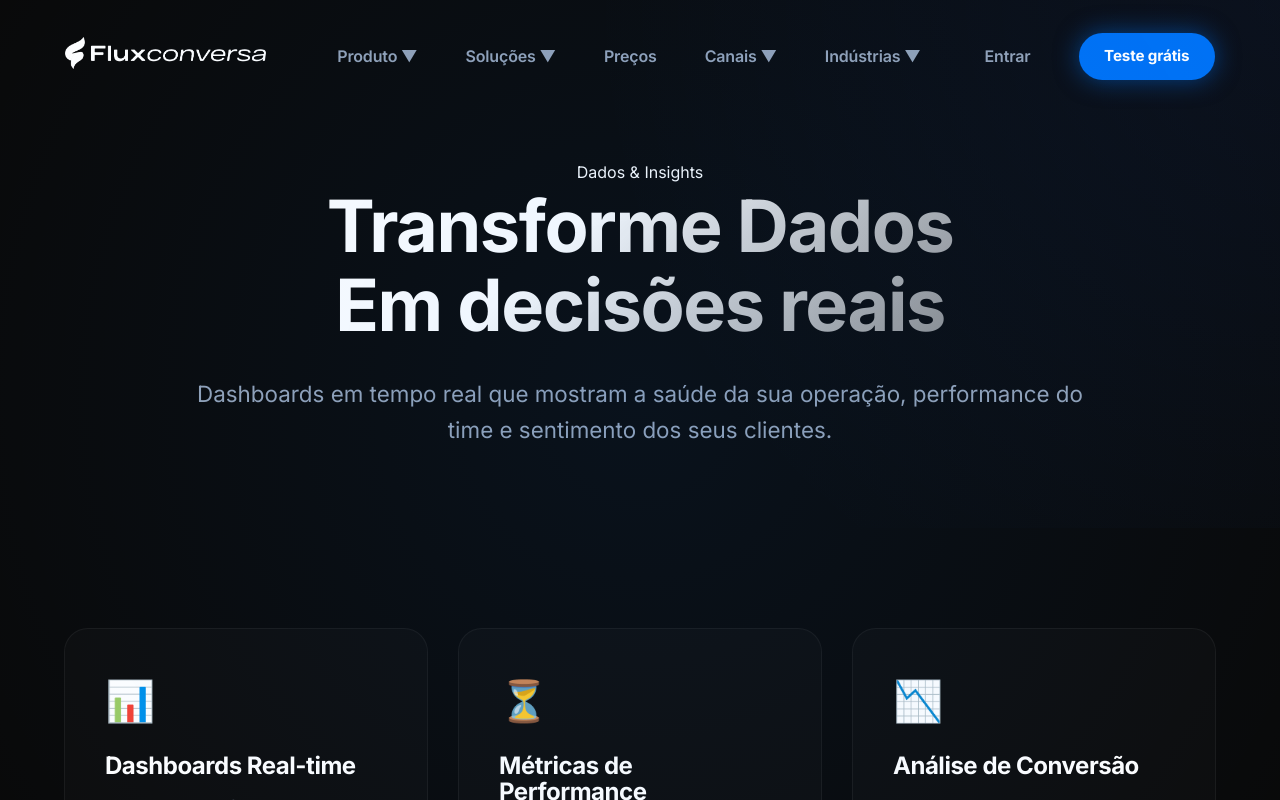
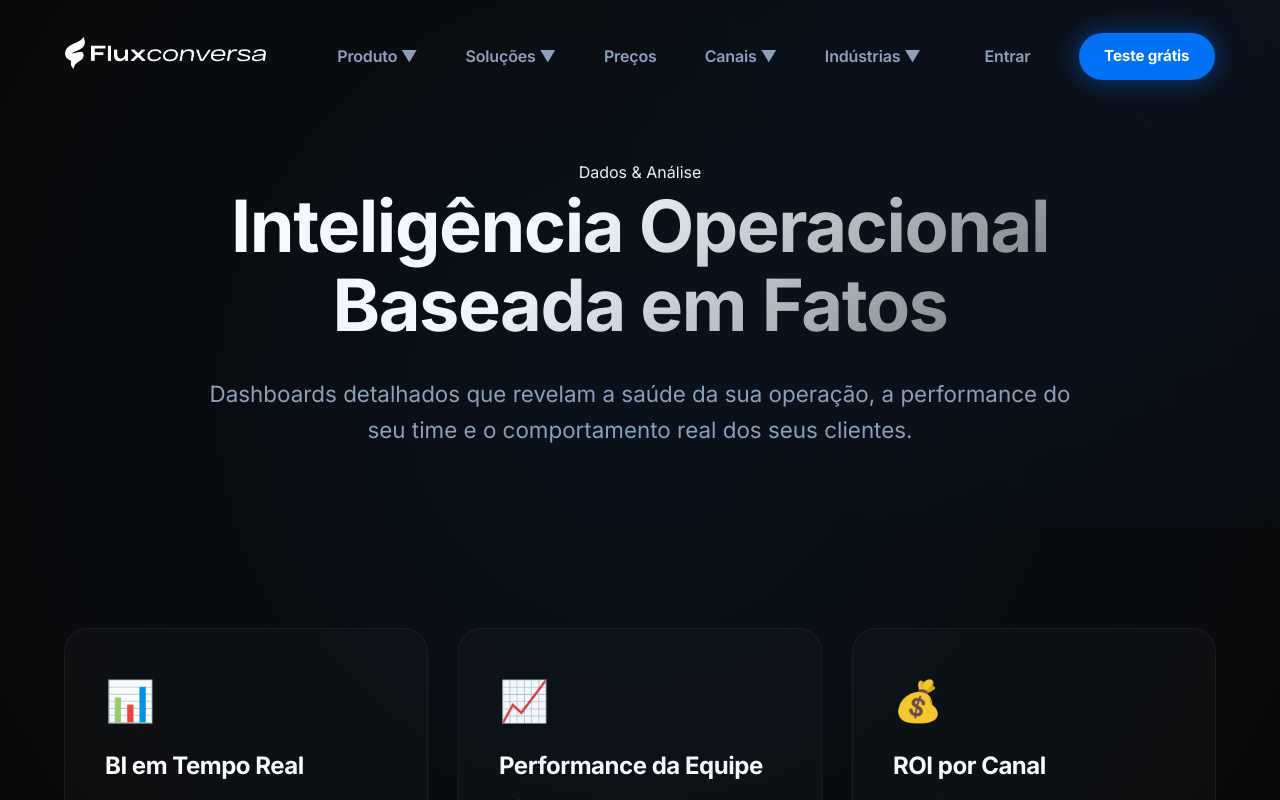
Before and after one commit to gabrielpiment/Flux1, a Nuxt app: page /relatorios in a window 1280 px wide. Shown: the top 800 px of the page. Built offline with nearby package versions, Linux system fonts and the light colour scheme.

Commit message:
docs: refine product pages content balance

```diff
--- a/app/pages/atendimento-cliente.vue
+++ b/app/pages/atendimento-cliente.vue
@@ -1,38 +1,39 @@
 <template>
-  <ProductTemplate eyebrow="Suporte" :title-lines="['Atendimento de Elite', 'Sem filas de espera']"
-    description="Ofereça um suporte que encanta. Resolva problemas complexos com IA e mantenha o toque humano onde ele é indispensável."
+  <ProductTemplate eyebrow="Suporte" :title-lines="['Atendimento de Elite', 'Eficácia em cada Ticket']"
+    description="Ofereça um suporte que encanta. Alie a agilidade da automação ao toque humano indispensável para resolver problemas complexos."
     :features="[
       { icon: '⭐', title: 'CSAT & NPS Nativo', description: 'Meça a satisfação do cliente automaticamente após cada interação.' },
-      { icon: '📈', title: 'SLA Dashboard', description: 'Garanta que nenhum cliente espere além do tempo estabelecido.' }
+      { icon: '📈', title: 'SLA Dashboard', description: 'Garanta que nenhum cliente espere além do tempo estabelecido com alertas de atraso.' }
     ]" :details="[
       {
-        title: 'FCR: Resolução no Primeiro Contato',
-        description: 'Aumente sua taxa de resolução sem intervenção humana. Nossa IA pode ser treinada para resolver dúvidas complexas buscando dados na sua base de conhecimento.',
+        title: 'Orquestração de Filas e Fluxos',
+        description: 'Gerencie o volume de atendimentos com inteligência, garantiendo que cada cliente seja direcionado ao especialista correto.',
         items: [
-          'Respostas contextualizadas e precisas',
-          'Busca em documentos e manuais internos',
-          'Redução de tickets repetitivos em até 70%'
+          'Distribuição automática por carga de trabalho',
+          'Níveis de prioridade baseados no perfil do cliente',
+          'Transmissão suave entre canais sem perda de contexto'
         ],
-        visualLabel: 'Resolution Engine'
+        visualLabel: 'Queue Management'
       },
       {
-        title: 'Satisfação sob Controle',
-        description: 'Meça o sucesso de cada interação automaticamente. Colete feedback e identifique promotores da sua marca em tempo real.',
+        title: 'Satisfação e Feedback Contínuo',
+        description: 'Transforme cada atendimento em um insight valioso. Colete feedbacks detalhados e identifique promotores da sua marca.',
         items: [
-          'Pesquisas de CSAT e NPS nativas',
-          'Relatórios de evolução do suporte'
+          'Pesquisas de CSAT e NPS integradas',
+          'Análise de sentimento das interações',
+          'Relatórios de evolução da qualidade do suporte'
         ],
         visualLabel: 'Experience Metrics'
       },
       {
-        title: 'Omnichannel Verdadeiro',
-        description: 'Dê ao seu cliente a liberdade de escolher o canal, sem que seu time perca o contexto da conversa.',
+        title: 'Colaboração Humana em Escala',
+        description: 'Dê ao seu time as ferramentas para trabalharem juntos. Resolva problemas complexos com o apoio de toda a organização.',
         items: [
-          'Histórico unificado entre todos os canais',
-          'Transição fluida entre IA e suporte humano',
-          'Gestão de filas por nível de urgência'
+          'Notas internas privadas para especialistas',
+          'Histórico completo de interações passadas',
+          'Transferência de chats com resumo contextualizado'
         ],
-        visualLabel: 'Omnichannel View'
+        visualLabel: 'Collaborative Support'
       }
     ]" />
 </template>
--- a/app/pages/caixa-entrada.vue
+++ b/app/pages/caixa-entrada.vue
@@ -1,38 +1,38 @@
 <template>
-  <ProductTemplate eyebrow="Omnichannel" :title-lines="['Uma única caixa', 'Para todos os canais']"
-    description="Centralize WhatsApp, Instagram, Email e Chat em uma interface poderosa desenhada para alta performance e colaboração."
+  <ProductTemplate eyebrow="Omnichannel" :title-lines="['Uma única caixa', 'Para todo o seu time']"
+    description="Centralize WhatsApp, Instagram, Email e Chat em uma interface desenhada para alta performance humana e colaboração entre departamentos."
     :features="[
-      { icon: '📥', title: 'Inbox Unificado', description: 'Esqueça abas abertas. Gerencie todas as interações da sua marca em um só lugar.' },
-      { icon: '👥', title: 'Equipe Colaborativa', description: 'Mencione colegas, transfira chats e trabalhe em conjunto para resolver tickets.' },
-      { icon: '🕵️', title: 'Histórico Completo', description: 'Veja a jornada completa do cliente em todos os canais cronologicamente.' }
+      { icon: '📥', title: 'Inbox Unificado', description: 'Gerencie todas as interações da sua marca em uma única tela, sem trocar de abas.' },
+      { icon: '👥', title: 'Gestão de Equipes', description: 'Organize atendentes por departamentos, turnos ou níveis de especialidade.' },
+      { icon: '🕵️', title: 'Contexto 360°', description: 'Veja o histórico completo do cliente e interações passadas antes mesmo de responder.' }
     ]" :details="[
       {
-        title: 'Produtividade de Elite',
-        description: 'Ferramentas desenhadas para reduzir a carga cognitiva do time e acelerar o tempo de resolução (TMR).',
+        title: 'Produtividade Humana de Elite',
+        description: 'Ferramentas criadas para remover a fricção do dia a dia e permitir que seu time foque no que realmente importa: o cliente.',
         items: [
-          'Respostas rápidas',
-          'Tags e filtros inteligentes',
-          'Atalhos de teclado'
+          'Biblioteca de respostas rápidas padronizadas',
+          'Tags de organização por assunto ou urgência',
+          'Atalhos de teclado para navegação ultra-veloz'
         ],
         visualLabel: 'Productivity UI'
       },
       {
-        title: 'Gestão de SLA e Prazos',
-        description: 'Garanta que nenhum cliente fique sem resposta. Configure alertas e priorizações automáticas baseadas em tempo de espera.',
+        title: 'Monitoramento em Tempo Real',
+        description: 'Supervisores podem acompanhar a carga de trabalho do time e intervir em conversas críticas para garantir a qualidade.',
         items: [
-          'Contagem regressiva de SLA visível',
-          'Escalonamento automático de tickets',
-          'Relatórios de gaps de atendimento'
+          'Visão geral da fila de espera por canal',
+          'Sussurro (notas que só o atendente vê)',
+          'Painel de produtividade individual e coletiva'
         ],
-        visualLabel: 'SLA Dashboard'
+        visualLabel: 'Supervisor Dashboard'
       },
       {
-        title: 'Colaboração em Tempo Real',
-        description: 'Elimine silos de informação. Sua equipe pode colaborar internamente sem que o cliente veja as notas de bastidores.',
+        title: 'Colaboração sem Barreiras',
+        description: 'Elimine a troca de mensagens externa para resolver um ticket. Comunique-se com seus colegas dentro do próprio chat.',
         items: [
-          'Notas internas privadas (Mentions)',
-          'Transferência com contexto total',
-          'Visualização de quem está digitando'
+          'Menções internas (@name) em notas privadas',
+          'Transferência de chamados com histórico preservado',
+          'Indicador de presença para evitar duplicidade de resposta'
         ],
         visualLabel: 'Team Collaboration'
       }
--- a/app/pages/relatorios.vue
+++ b/app/pages/relatorios.vue
@@ -1,40 +1,40 @@
 <template>
-  <ProductTemplate eyebrow="Dados & Insights" :title-lines="['Transforme Dados', 'Em decisões reais']"
-    description="Dashboards em tempo real que mostram a saúde da sua operação, performance do time e sentimento dos seus clientes."
+  <ProductTemplate eyebrow="Dados & Análise" :title-lines="['Inteligência Operacional', 'Baseada em Fatos']"
+    description="Dashboards detalhados que revelam a saúde da sua operação, a performance do seu time e o comportamento real dos seus clientes."
     :features="[
-      { icon: '📊', title: 'Dashboards Real-time', description: 'Monitore KPIs críticos no exato momento em que as coisas acontecem.' },
-      { icon: '⏳', title: 'Métricas de Performance', description: 'Tempo Médio de Atendimento (TMA) e Tempo Médio de Resposta (TMR).' },
-      { icon: '📉', title: 'Análise de Conversão', description: 'Entenda quais canais e automações estão gerando mais receita direta.' }
+      { icon: '📊', title: 'BI em Tempo Real', description: 'Acompanhe o volume de atendimentos e gargalos operacionais no exato momento em que ocorrem.' },
+      { icon: '📈', title: 'Performance da Equipe', description: 'Métricas individuais e coletivas de TMA, TMR e eficácia na resolução de problemas.' },
+      { icon: '💰', title: 'ROI por Canal', description: 'Identifique quais canais de comunicação trazem o maior retorno financeiro para o seu negócio.' }
     ]" :details="[
       {
-        title: 'Insights',
-        description: 'Tome decisões baseadas em fatos.',
+        title: 'Visão Analítica Completa',
+        description: 'Não apenas dados, mas insights prontos para ação. Entenda onde sua operação está perdendo eficiência.',
         items: [
-          'Detecção de gargalos de atendimento',
-          'Relatórios de conversas com clientes',
-          'Heatmap de horários de pico'
+          'Distribuição de chamados por horário e canal',
+          'Motivos de atendimento mais frequentes',
+          'Heatmap de demanda para otimização de turnos'
         ],
-        visualLabel: 'Insights Engine'
+        visualLabel: 'Operational Insights'
       },
       {
-        title: 'Rastreamento de dados',
-        description: 'Saiba exatamente quanto cada centavo investido em automação está retornando para o seu negócio.',
+        title: 'Rastreamento de Conversão',
+        description: 'Saiba exatamente como cada interação contribui para o seu faturamento final.',
         items: [
-          'Rastreamento de links de conversão via pixel',
-          'Rastreamento de cliques no link de conversão',
-          'Dashboard de performance de vendas'
+          'Atribuição de vendas por canal de origem',
+          'Rastreamento de cliques em CTAs dentro do chat',
+          'Taxa de conversão de atendimentos em vendas'
         ],
-        visualLabel: 'ROI Analytics'
+        visualLabel: 'Conversion tracking'
       },
       {
-        title: 'Exportação e Automação',
-        description: 'Receba os dados onde você precisar. Automatize o envio de relatórios para stakeholders e parceiros.',
+        title: 'Governança e Exportação',
+        description: 'Seus dados onde você precisa deles. Mantenha o controle total sobre a informação gerada na plataforma.',
         items: [
-          'Envios agendados via E-mail/WhatsApp',
-          'Exportações em CSV, PDF e JSON',
-          'Integração com PowerBI e Looker'
+          'Agendamento de relatórios por e-mail para diretoria',
+          'Exportação completa em múltiplos formatos (CSV, PDF, JSON)',
+          'Conector nativo para ferramentas de BI (PowerBI, Looker)'
         ],
-        visualLabel: 'Data Export'
+        visualLabel: 'Data Governance'
       }
     ]" />
 </template>
```
Also changed, not shown: app/pages/integracoes.vue (+23 -23 lines).
